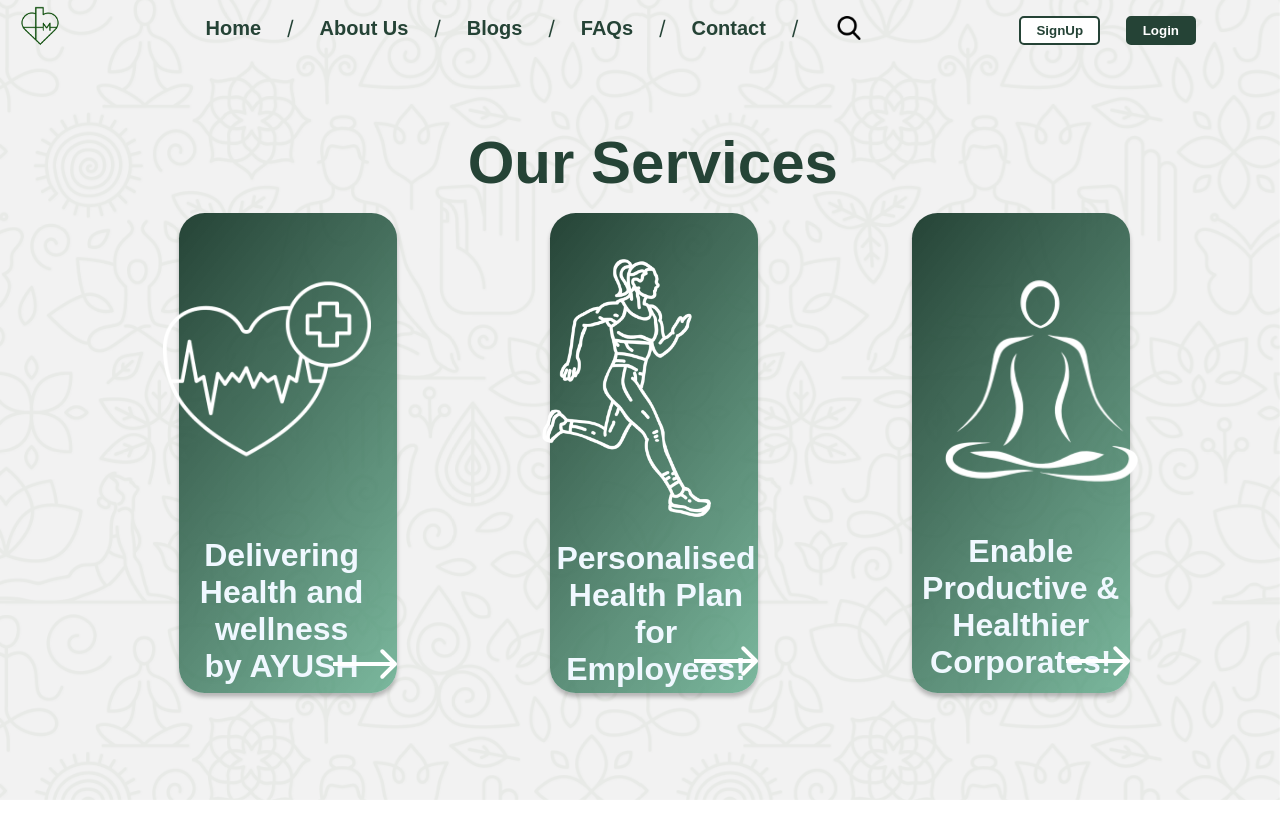
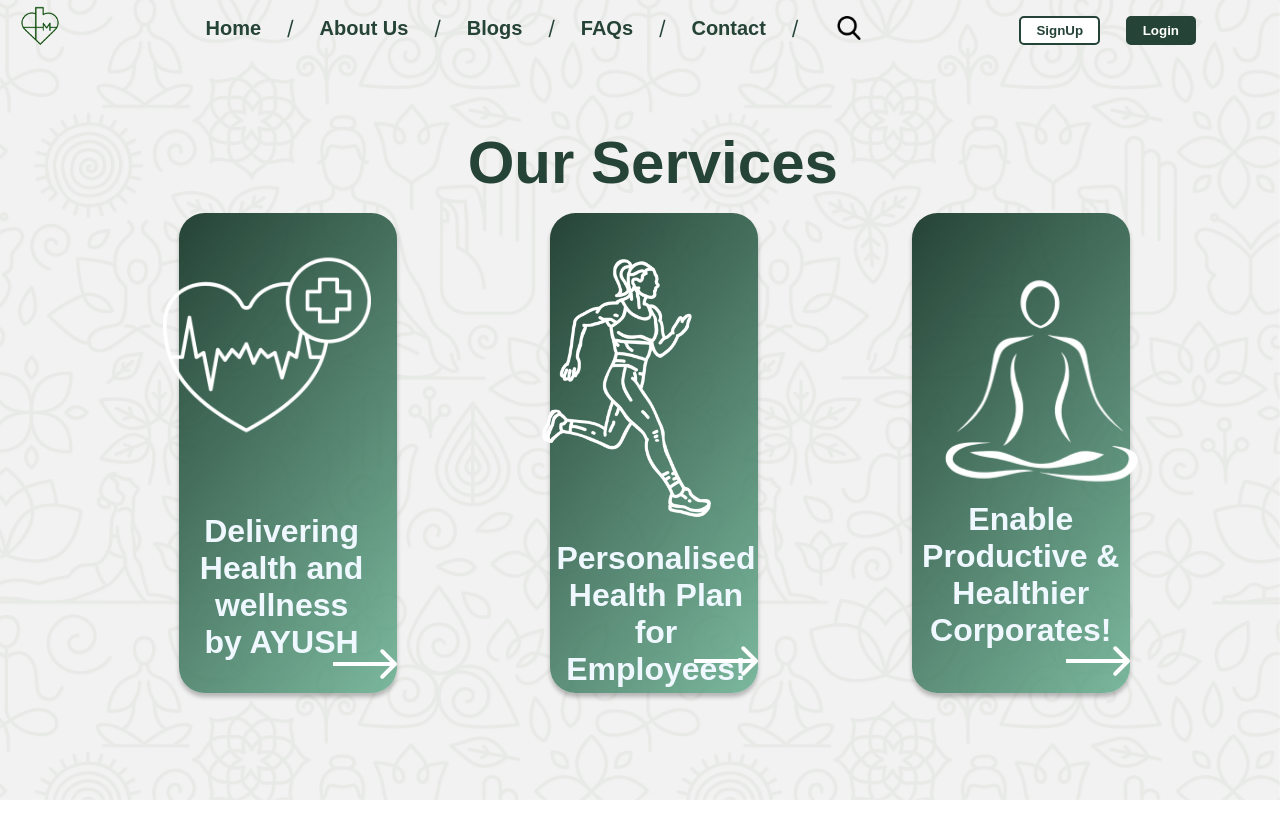
Before and after one commit to MadhavBohra/MEP---WEB---FRONT-AND-BACK-, a Next.js app: page /OurServices in a window 1280 px wide. Shown: the top 838 px of the page. Built offline with nearby package versions, Linux system fonts and the light colour scheme.

Commit message:
Ourservices arrow change

```diff
--- a/app/OurServices/OurServices.module.css
+++ b/app/OurServices/OurServices.module.css
@@ -35,7 +35,7 @@
 .deliveringHealthAndContainer {
   font-family: 'Lufga', sans-serif;
   margin-bottom: -4px;
-  height: 56vh;
+  height: 59vh;
   flex: 1;
   position: relative;
   font-weight: 600;
@@ -163,7 +163,7 @@
 }
 .enableProductiveHealthierWrapper {
   align-self: stretch;
-  height: 23vh;
+  height: 27vh;
   display: flex;
   flex-direction: row;
   align-items: flex-start;
@@ -258,7 +258,7 @@
   height: 6vh;
   position: relative;
   object-fit: cover;
-  z-index: 2;
+  z-index: 1;
   padding-bottom: 10px;
 }
 
```
